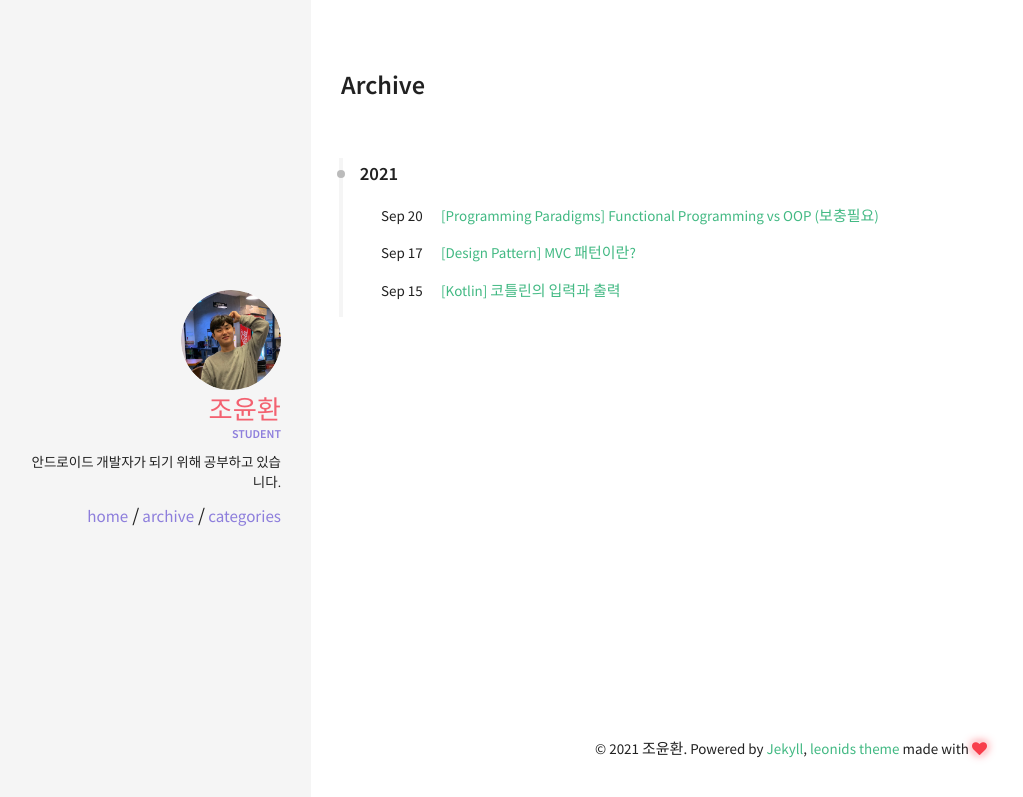
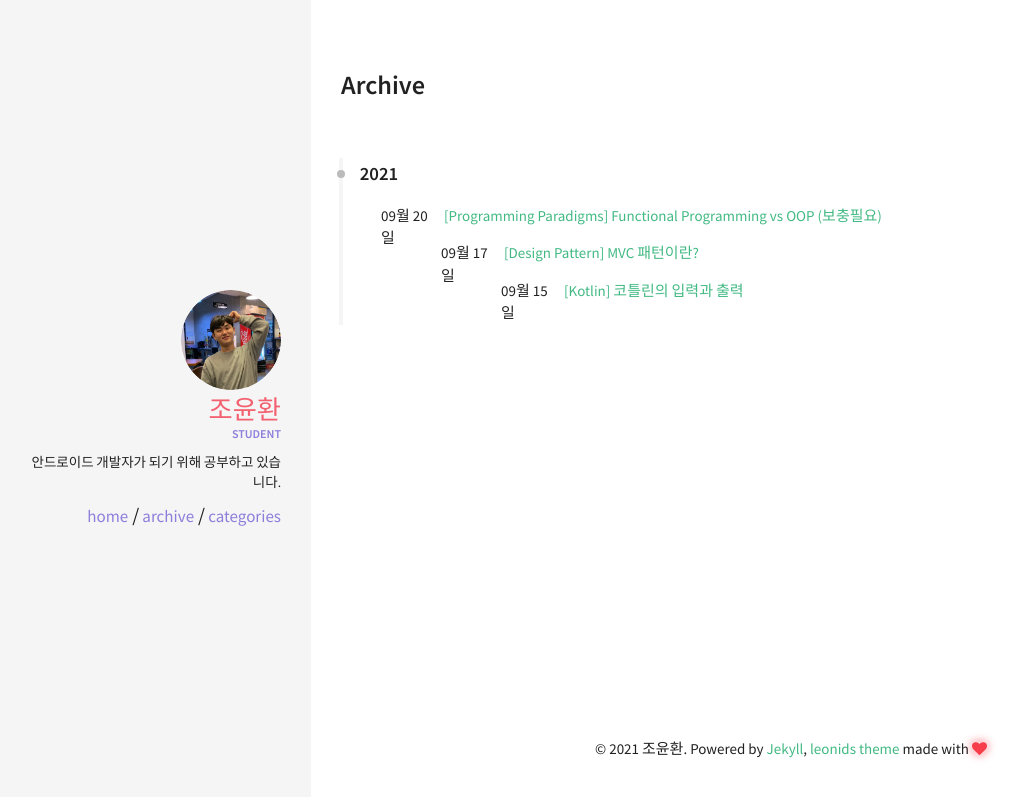
Before and after one commit to younhwan97/younhwan97.github.io, a Jekyll site: the page built from archive.html, in a window 1280 px wide. Shown: the top 797 px of the page, without its empty margins (9-1032 px from the left). Built offline with Jekyll 4.4.1, drawn with Linux system fonts in a browser that asks for light colours.

Commit message:
[업데이트] archive 날짜 표기 한국어로 변경

```diff
--- a/archive.html
+++ b/archive.html
@@ -14,7 +14,7 @@ permalink: /archive/
 
       <ul>
       {% for post in group.items %}
-        <li><div style="width:60px;float:left;">{{ post.date | date: "%b %-d" }}</div> <a href="{{ site.url }}{{ post.url }}">{{ post.title }}</a></li>
+        <li><div style="width:60px;float:left;">{{ post.date | date: "%m월 %d일" }}</div> &nbsp;<a href="{{ site.url }}{{ post.url }}">{{ post.title }}</a></li>
       {% endfor %}
       </ul>
 
```
Also changed, not shown: 2 other files.
